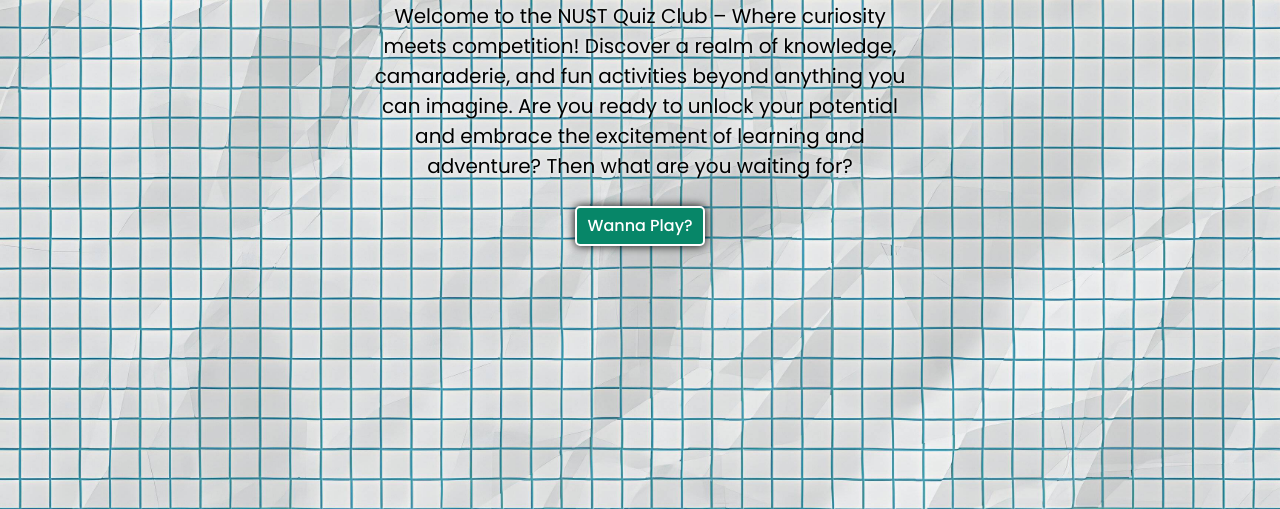
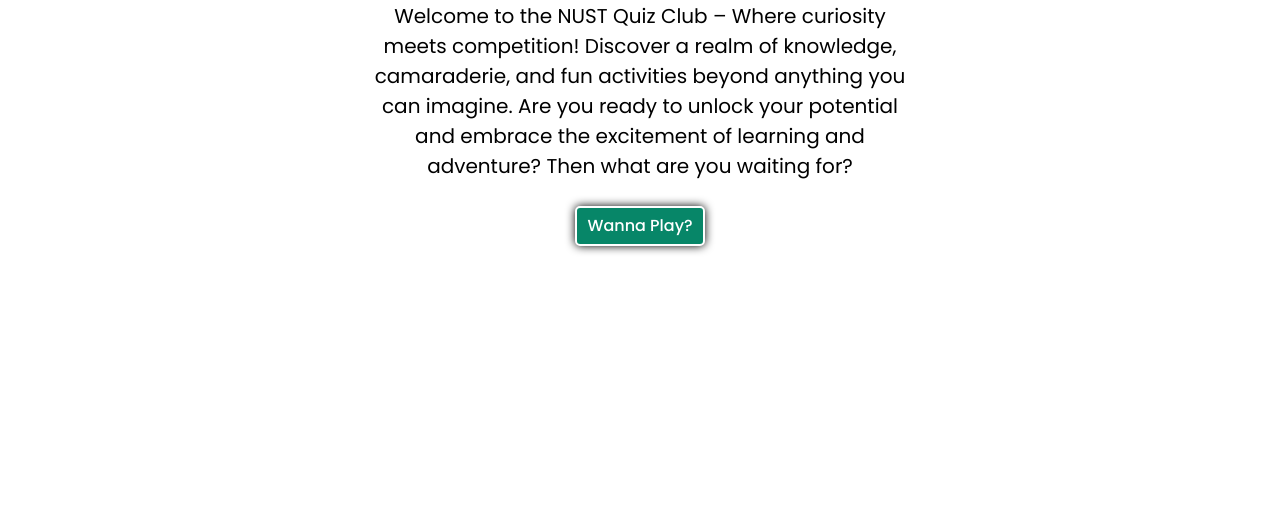
Before and after one commit to bigboiaari/NQC-, a plain HTML site: page index.html in a window 1280 px wide. Shown: the part 291-800 px from the top of the page. Drawn offline with Linux system fonts and the light colour scheme.

Commit message:
style.css

```diff
--- a/style.css
+++ b/style.css
@@ -50,7 +50,7 @@
 
 .main {
     min-height: 100vh;
-    background: url('Untitled\ design.jpg') no-repeat;
+    background: URL("Untitled design(1)") no-repeat;
     background-size: cover;
     background-position: center;
 }
```
